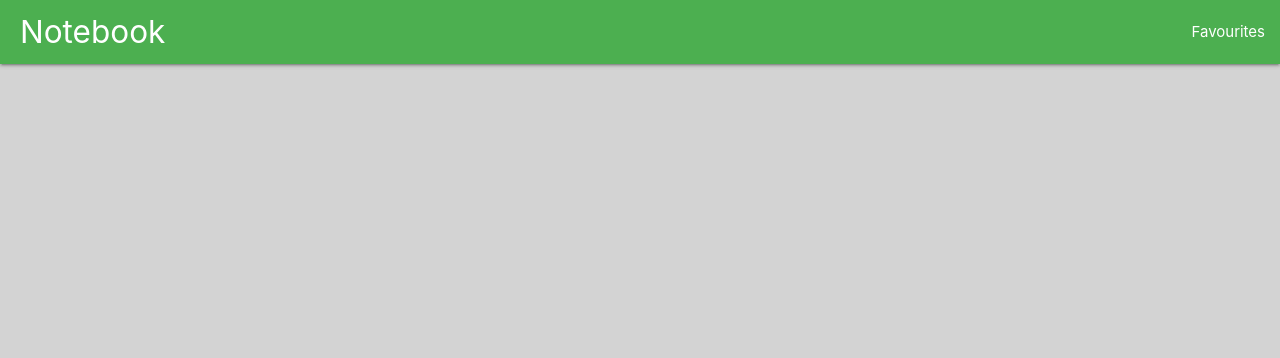
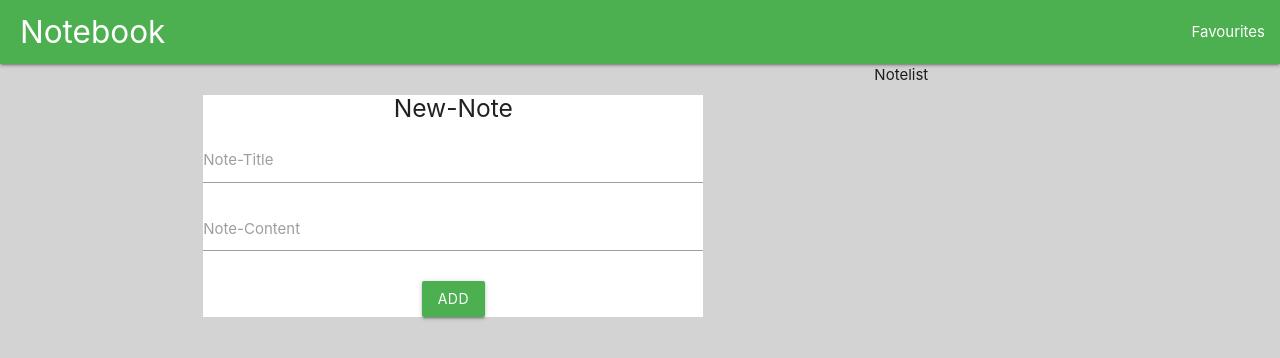
Before and after one commit to biswa7064/evernote_app, a React (Create React App) app: page / in a window 1280 px wide. Shown: the top 358 px of the page. Built offline with nearby package versions, Linux system fonts and the light colour scheme.

Commit message:
Add home component

```diff
--- a/src/App.js
+++ b/src/App.js
@@ -2,13 +2,19 @@
 
 import { BrowserRouter as Router,Route,Switch } from 'react-router-dom';
 import './App.css';
+// import Form from './components/home/Form';
+import Home from './components/home/Home';
 import Navbar from './components/layout/Navbar';
 
 function App() {
   return (
     <Router>
     <Navbar/>
+      <Switch>
+        <Route exact path='/' component={Home}/>
+      </Switch>
     </Router>
+
   );
 }
 
--- a/src/components/home/Form.jsx
+++ b/src/components/home/Form.jsx
@@ -12,16 +12,16 @@ const Form = () => {
     }
     return (
         <div className='section'>
-            <form action=''>
+            <form action='' className='white'>
                 <h5 className="grey_text">New-Note</h5>
 
                 <div className="input-field">
                 <input  id="note-title" type="text" className="validate"{...bindtitle}/>
                 <label className="active" for="note-title">Note-Title</label>
                 </div>
-                <div className="input_field">
-                    <textarea id="note-content" className="materialize-textarea"{...bindContent}></textarea>
-                    <label for="note-content">Note-Content</label>
+                <div className="input-field">
+                <textarea id="note-content" className="materialize-textarea"{...bindContent}></textarea>
+                <label for="note-content">Note-Content</label>
                 </div>
 
                 <button className='btn green'>Add</button>
--- a/src/components/home/Home.js
+++ b/src/components/home/Home.js
@@ -0,0 +1,15 @@
+import React from 'react'
+import Form from './Form'
+
+const Home = () => {
+    return (
+        <div className='container'>
+            <div className='row center-align'>
+                <div className='col s7'><Form/></div>
+                <div className='col s5'>Notelist</div>
+            </div>
+        </div>
+    )
+}
+
+export default Home
--- a/src/components/layout/Navbar.jsx
+++ b/src/components/layout/Navbar.jsx
@@ -7,7 +7,7 @@ const Navbar = () => {
         <div className="nav-wrapper">
         <Link to='/' className="brand-logo">Notebook</Link>
         <ul id="nav-mobile" className="right hide-on-med-and-down">
-            <li><NavLink to="/favorites">Favourites</NavLink></li>
+        <li><NavLink to="/favorites">Favourites</NavLink></li>
 
         </ul>
         </div>
```
Also changed, not shown: 1 other file (tests, documents, lock files or other folders).
